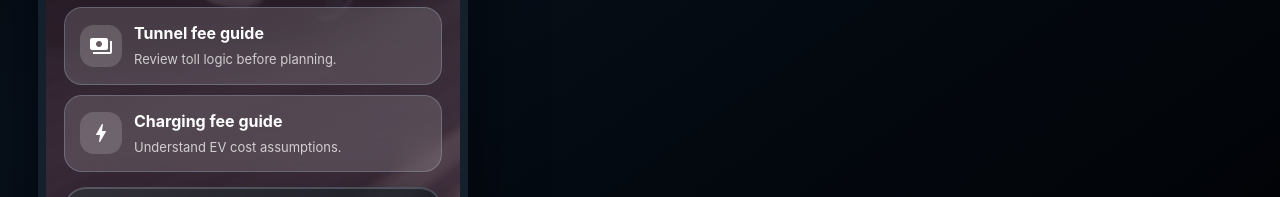
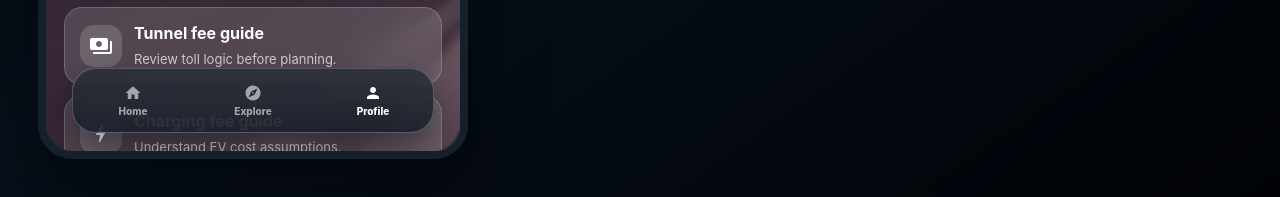
Before and after one commit to lincolntam/LtravelLog, a plain HTML site: page profile.html in a window 1280 px wide. Shown: the part 603-800 px from the top of the page. Drawn offline with Linux system fonts and the light colour scheme; no server answers.

Commit message:
Fix bottom nav placement v0.55.13

```diff
--- a/app.js
+++ b/app.js
@@ -1,4 +1,4 @@
-/* LTravelLog - Version 0.55.12 */
+/* LTravelLog - Version 0.55.13 */
 
 let googleMap;
 let directionsService;
--- a/home-style.css
+++ b/home-style.css
@@ -71,7 +71,7 @@ button { cursor: pointer; }
     height: min(100dvh, 920px);
     min-height: 0;
     position: relative;
-    overflow: auto;
+    overflow: hidden;
     border-radius: 34px;
     background:
         linear-gradient(180deg, rgba(8, 20, 32, 0.26), rgba(5, 9, 16, 0.74)),
@@ -90,6 +90,16 @@ button { cursor: pointer; }
     height: 0;
 }
 
+.home-content,
+.home-content::before {
+    scrollbar-width: none;
+}
+
+.home-content::-webkit-scrollbar {
+    width: 0;
+    height: 0;
+}
+
 .phone-home::before {
     content: "";
     position: absolute;
@@ -102,12 +112,14 @@ button { cursor: pointer; }
 }
 
 .home-content {
+    height: 100%;
     min-height: 100%;
     display: grid;
     grid-template-rows: auto auto auto 1fr auto;
     gap: 15px;
+    overflow-y: auto;
     padding: calc(20px + env(safe-area-inset-top)) 18px max(18px, env(safe-area-inset-bottom));
-    padding-bottom: calc(100px + env(safe-area-inset-bottom));
+    padding-bottom: calc(110px + env(safe-area-inset-bottom));
 }
 
 .soft-pill {
@@ -277,19 +289,21 @@ button { cursor: pointer; }
 .bottom-nav {
     height: 66px;
     border: 1px solid var(--line);
-    border-radius: 22px;
+    border-radius: 24px;
     background:
-        linear-gradient(145deg, rgba(255, 255, 255, 0.12), rgba(103, 151, 184, 0.06)),
-        rgba(3, 8, 15, 0.64);
+        linear-gradient(180deg, rgba(255, 255, 255, 0.1), rgba(120, 151, 184, 0.04)),
+        rgba(12, 19, 29, 0.82);
     display: grid;
     grid-template-columns: repeat(3, 1fr);
     align-items: center;
-    box-shadow: inset 0 1px 0 rgba(255, 255, 255, 0.2), 0 22px 46px rgba(0, 3, 8, 0.46);
+    margin-top: auto;
+    box-shadow: inset 0 1px 0 rgba(255, 255, 255, 0.18), 0 18px 34px rgba(0, 3, 8, 0.42);
     backdrop-filter: blur(28px) saturate(1.45);
-    position: fixed;
-    left: 18px;
-    right: 18px;
-    bottom: max(12px, env(safe-area-inset-bottom));
+    -webkit-backdrop-filter: blur(28px) saturate(1.45);
+    position: absolute;
+    left: 26px;
+    right: 26px;
+    bottom: calc(18px + env(safe-area-inset-bottom));
     z-index: 8;
 }
 
@@ -491,15 +505,9 @@ button { cursor: pointer; }
     }
 
     .phone-home {
-        min-height: 860px;
+        height: min(calc(100dvh - 76px), 860px);
+        min-height: 640px;
         border: 8px solid #14202b;
-    }
-
-    .bottom-nav {
-        position: sticky;
-        left: auto;
-        right: auto;
-        bottom: max(12px, env(safe-area-inset-bottom));
     }
 
     .pc-panel {
@@ -598,7 +606,7 @@ button { cursor: pointer; }
 
     .home-content {
         padding-top: calc(52px + env(safe-area-inset-top));
-        padding-bottom: calc(100px + env(safe-area-inset-bottom));
+        padding-bottom: calc(110px + env(safe-area-inset-bottom));
     }
 }
 
--- a/profile.html
+++ b/profile.html
@@ -7,7 +7,7 @@
     <meta name="theme-color" content="#02050a">
     <meta name="apple-mobile-web-app-capable" content="yes">
     <meta name="apple-mobile-web-app-status-bar-style" content="black-translucent">
-    <link rel="stylesheet" href="home-style.css?v=0.55.12">
+    <link rel="stylesheet" href="home-style.css?v=0.55.13">
     <link href="https://fonts.googleapis.com/icon?family=Material+Icons" rel="stylesheet">
 </head>
 <body>
@@ -63,7 +63,7 @@
         </aside>
     </main>
     <footer class="safe-footer">
-    <div class="version-mark">v0.55.12</div>
+    <div class="version-mark">v0.55.13</div>
         </footer>
     <script>
         fetch("/api/config")
```
Also changed, not shown: charging-fee.html (+2 -2 lines), explore.html (+2 -2 lines), home.html (+3 -3 lines), index.html (+14 -14 lines), login.html (+3 -3 lines), route.html (+5 -5 lines), tunnel-fee.html (+2 -2 lines), README.md.
